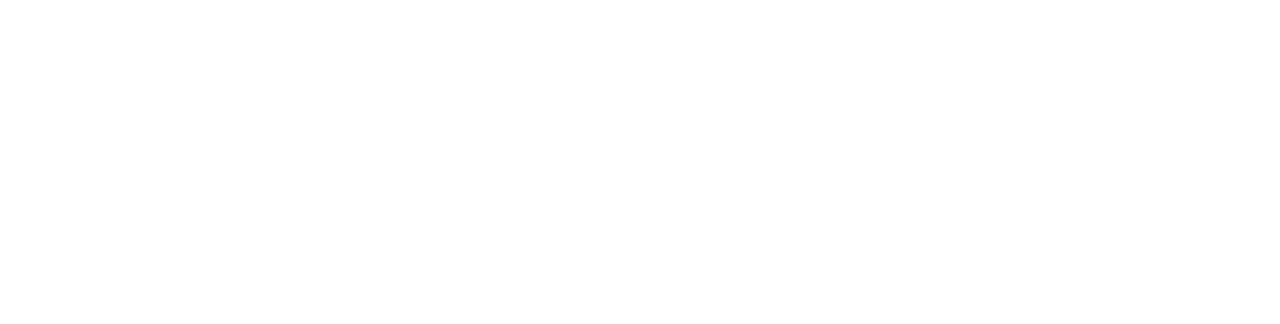
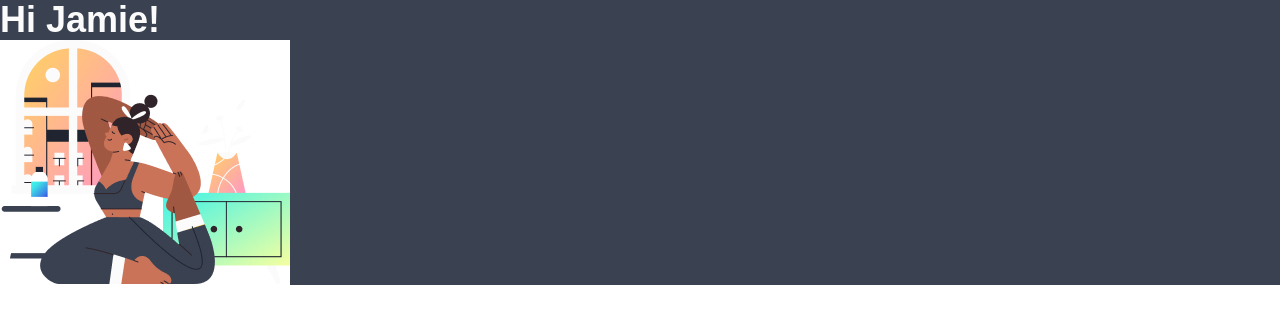
Before and after one commit to webdevmission/jp-fitness-app, a React (Vite) app: page / in a window 1280 px wide. Shown: the top 324 px of the page. Built offline with nearby package versions, Linux system fonts and the light colour scheme.

Commit message:
dashboard fixes

```diff
--- a/src/global/components/DefaultLayout/index.jsx
+++ b/src/global/components/DefaultLayout/index.jsx
@@ -1,5 +1,5 @@
-const DefaultLayout = () => {
-  return <div className="bg-d-medium"></div>;
+const DefaultLayout = ({ children }) => {
+  return <div className="bg-d-medium">{children}</div>;
 };
 
 export default DefaultLayout;
--- /dev/null
+++ b/src/pages/dashboard/components/Greeting/index.jsx
@@ -0,0 +1,16 @@
+import dashboardImage from "./img/dashboard-pic.jpg";
+
+const userName = "Jamie";
+
+const Greeting = () => {
+  return (
+    <div>
+      <h1 className="font-mainSans text-4xl font-bold text-d-light">
+        Hi {userName}!
+      </h1>
+      <img src={dashboardImage} alt="Frau macht Yoga" />
+    </div>
+  );
+};
+
+export default Greeting;
--- a/src/pages/dashboard/components/Title/index.jsx
+++ /dev/null
@@ -1,14 +0,0 @@
-const userName = "Jamie";
-
-const Greeting = () => {
-  return (
-    <div>
-      <h1 className=" text-d-light font-mainSans font-bold text-4xl">
-        Hi {userName}!
-      </h1>
-      <img src="./img/dashboard-pic.jpg" alt="Frau macht Yoga" />
-    </div>
-  );
-};
-
-export default Greeting;
--- a/src/pages/dashboard/index.jsx
+++ b/src/pages/dashboard/index.jsx
@@ -1,14 +1,12 @@
 import DefaultLayout from "../../global/components/DefaultLayout";
-import Greeting from "./components/Title";
+import Greeting from "./components/Greeting";
 
 const Dashboard = () => {
   return (
     <DefaultLayout>
-      <Greeting></Greeting>
+      <Greeting />
     </DefaultLayout>
   );
 };
 
-Dashboard();
-
 export default Dashboard;
```
Also changed, not shown: .eslintrc.json, src/pages/dashboard/components/Greeting/img/dashboard-pic.jpg (renamed from src/pages/dashboard/components/Title/img/dashboard-pic.jpg).
